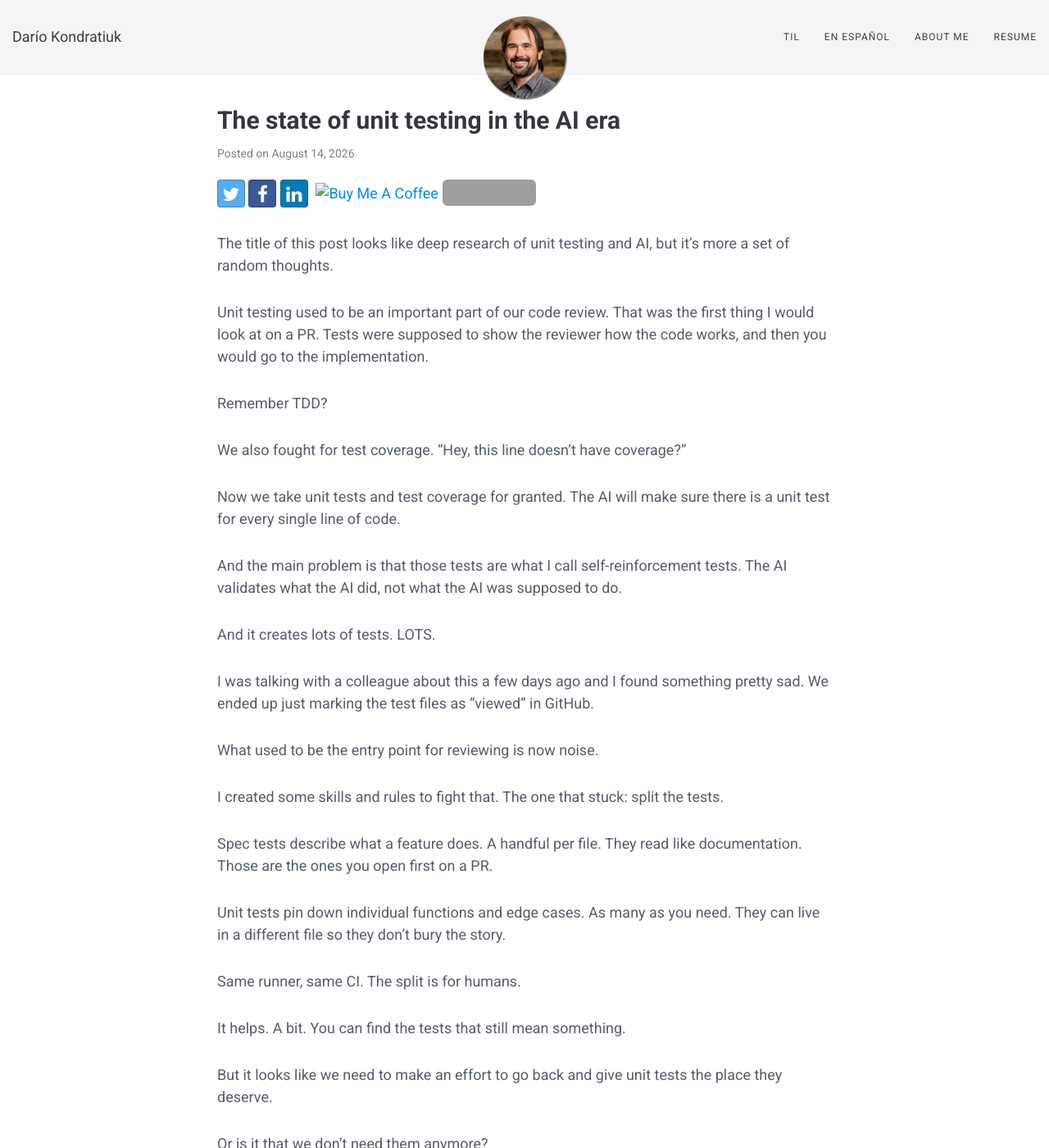
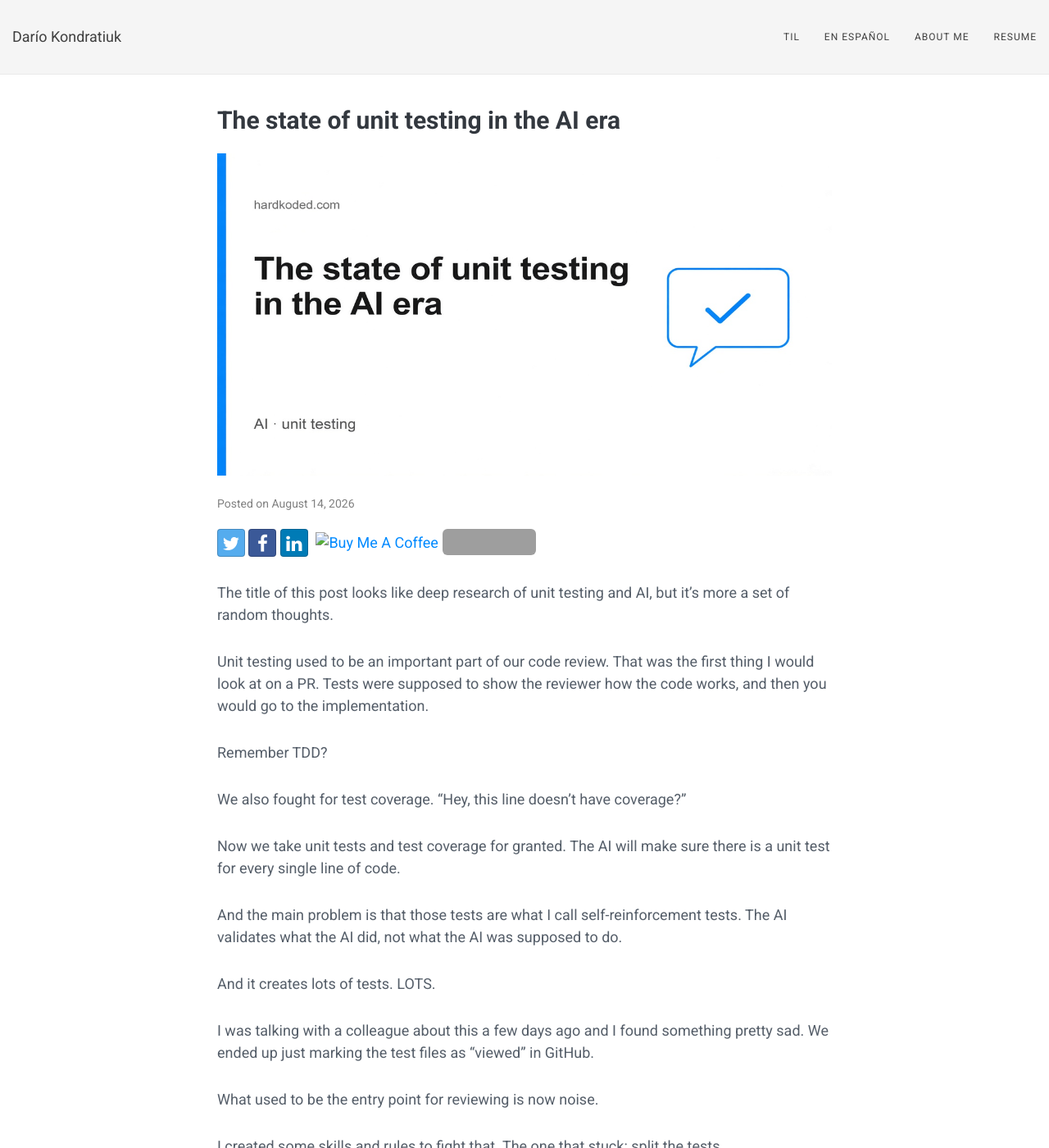
Before and after one commit to kblok/kblok.github.io, a Jekyll site: the page built from _posts/2026-08-14-the-state-of-unit-testing-in-the-ai-era.md, in a window 1280 px wide and 1400 px high. Shown: the whole window at 82% size. Built offline with Jekyll 4.4.1, drawn with Linux system fonts in a browser that asks for light colours; nearby versions of some CDN libraries; comment, search, counter and statistics services are not loaded; grey boxes are pictures that could not be loaded.

Commit message:
Add blog post hero images and X large-image cards (#42)
* Add optional post hero images and X large-image cards

Show hero/image between the post title and date, and use that
image for Open Graph and Twitter summary_large_image previews.
Includes a branded white hero for the unit-testing post.

Co-authored-by: Darío Kondratiuk <dariokondratiuk@gmail.com>

* Declare jekyll-seo-tag in the plugins list

The layouts already call {% seo %}; listing the plugin makes the
twitter.card / image tags available in local and GitHub Pages builds.

Co-authored-by: Darío Kondratiuk <dariokondratiuk@gmail.com>

* Hide the navbar avatar on posts that have a hero

page.image is now the post hero / social card, so the navbar was
squashing that wide image into the circular avatar. Skip the avatar
on those posts; other pages still show the site portrait.

Co-authored-by: Darío Kondratiuk <dariokondratiuk@gmail.com>

---------

Co-authored-by: Cursor Agent <cursoragent@cursor.com>

```diff
--- a/_config.yml
+++ b/_config.yml
@@ -64,6 +64,11 @@ footer-link-col: "#404040"
 author:
   name: Darío Kondratiuk
   twitter: hardkoded
+
+# jekyll-seo-tag emits the first twitter:card; X uses that value.
+twitter:
+  username: hardkoded
+  card: summary_large_image
 
 # Select your active Social Network Links.
 # Uncomment the links you want to show in the footer and add your information to each link.
@@ -224,6 +229,7 @@ plugins:
   - jekyll-paginate
   - jekyll-sitemap
   - jekyll-redirect-from
+  - jekyll-seo-tag
 
 # Beautiful Jekyll / Dean Attali
 # 2fc73a3a967e97599c9763d05e564189
--- a/_includes/head.html
+++ b/_includes/head.html
@@ -84,15 +84,23 @@
   <link rel="canonical" href="{{ site.url }}{{ page.url | remove: '/index.html' | remove: '.html' }}" />
   {% endif %}
 
-  {% if page.share-img %}
-  <meta property="og:image" content="{{ page.share-img }}" />
+  {% assign social_img = page.share-img | default: page.hero | default: page.image %}
+  {% if social_img %}
+    {% unless social_img contains '://' %}
+      {% assign social_img = social_img | prepend: site.url %}
+    {% endunless %}
+  <meta property="og:image" content="{{ social_img }}" />
   {% elsif site.avatar %}
   <meta property="og:image" content="{{ site.url }}{{ site.avatar }}" />
   {% endif %}
 
 
   <!-- Twitter summary cards -->
+  {% if page.share-img or page.hero or page.image %}
+  <meta name="twitter:card" content="summary_large_image" />
+  {% else %}
   <meta name="twitter:card" content="summary" />
+  {% endif %}
   <meta name="twitter:site" content="@{{ site.author.twitter }}" />
   <meta name="twitter:creator" content="@{{ site.author.twitter }}" />
 
@@ -112,8 +120,8 @@
   <meta name="twitter:description" content="{{ page.content | strip_html | xml_escape | truncatewords: 50 }}">
   {% endif %}
 
-  {% if page.share-img %}
-  <meta name="twitter:image" content="{{ page.share-img }}" />
+  {% if social_img %}
+  <meta name="twitter:image" content="{{ social_img }}" />
   {% elsif site.avatar %}
   <meta name="twitter:image" content="{{ site.url }}{{ site.avatar }}" />
   {% endif %}
--- a/_includes/header.html
+++ b/_includes/header.html
@@ -1,4 +1,6 @@
 <!-- TODO this file has become a mess, refactor it -->
+
+{% assign hero = page.hero | default: page.image %}
 
 {% if page.bigimg or page.title %}
 
@@ -64,6 +66,9 @@
 		  {% endif %}
 
 		  {% if include.type == "post" %}
+      {% if hero %}
+      <img class="post-hero" src="{{ hero | prepend: site.baseurl }}" alt="{{ page.title }}">
+      {% endif %}
       <span class="post-meta">Posted on {{ page.date | date: "%B %-d, %Y" }}</span>
       {% if page.cross-site-link %}
       <a href="{{ page.cross-site-link }}" class="cross-site-link">Versión en español</a>
--- a/_includes/nav.html
+++ b/_includes/nav.html
@@ -37,15 +37,9 @@
       </ul>
     </div>
 
-	{% if page.image and (layout.show-avatar or page.show-avatar) %}
-	<div class="avatar-container">
-	  <div class="avatar-img-border">
-	    <a href="{{ site.url }}">
-	      <img class="avatar-img" src="{{ page.image | prepend: site.baseurl | replace: '//', '/' }}" />
-		</a>
-	  </div>
-	</div>
-	{% elsif site.avatar and (layout.show-avatar or page.show-avatar) %}
+	{% assign hero = page.hero | default: page.image %}
+	{% if site.avatar and (layout.show-avatar or page.show-avatar) %}
+	{% unless hero %}
 	<div class="avatar-container">
 	  <div class="avatar-img-border">
 	    <a href="{{ site.url }} ">
@@ -53,6 +47,7 @@
 		</a>
 	  </div>
 	</div>
+	{% endunless %}
 	{% endif %}
 
   </div>
--- a/_posts/2026-08-14-the-state-of-unit-testing-in-the-ai-era.md
+++ b/_posts/2026-08-14-the-state-of-unit-testing-in-the-ai-era.md
@@ -2,6 +2,8 @@
 title: The state of unit testing in the AI era
 tags: general ai
 permalink: /blog/the-state-of-unit-testing-in-the-ai-era
+hero: /img/the-state-of-unit-testing-in-the-ai-era/hero.png
+image: /img/the-state-of-unit-testing-in-the-ai-era/hero.png
 ---
 
 The title of this post looks like deep research of unit testing and AI, but it's more a set of random thoughts.
--- a/css/main.css
+++ b/css/main.css
@@ -489,6 +489,12 @@ footer .theme-by {
   margin-top: 0;
   font-size: 30px;
 }
+.post-hero {
+  display: block;
+  width: 100%;
+  height: auto;
+  margin: 24px 0 20px;
+}
 .intro-header .page-heading .page-subheading,
 .intro-header .post-heading .post-subheading {
   font-size: 20px;
```
Also changed, not shown: img/the-state-of-unit-testing-in-the-ai-era/hero.png (added).
